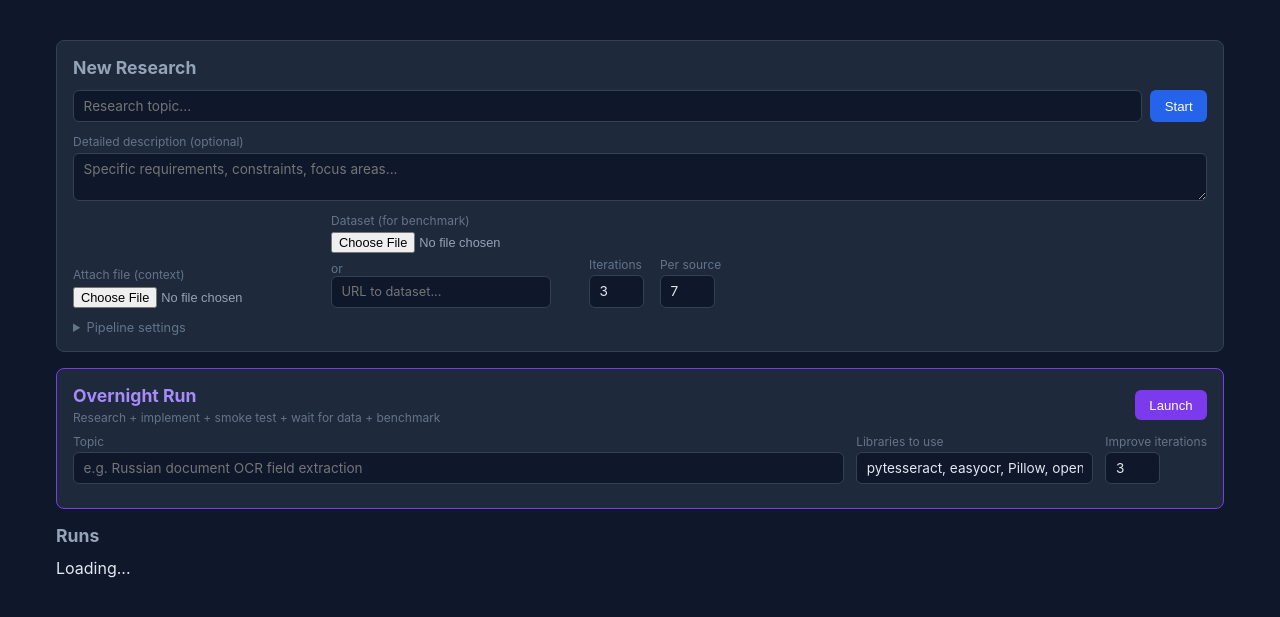
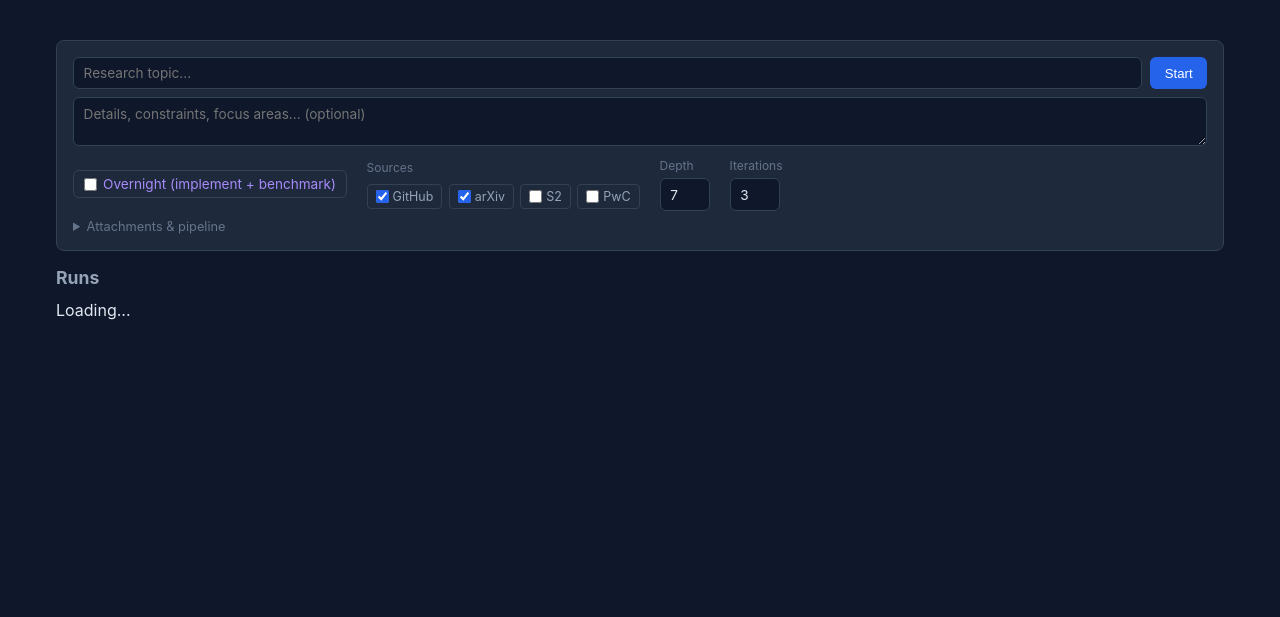
Before and after one commit to russuran/qwen3-code-next_researcher, a FastAPI app: page /dashboard in a window 1280 px wide. Shown: the part 84-701 px from the top of the page. Run offline with FastAPI, Linux system fonts and the light colour scheme; data that the repository does not hold is empty; some libraries are stand-ins or nearby versions.

Commit message:
Unified form: overnight is a checkbox, removed separate block
Co-Authored-By: Claude Opus 4.6 (1M context) <noreply@anthropic.com>

```diff
--- a/app/dashboard/routes.py
+++ b/app/dashboard/routes.py
@@ -106,50 +106,11 @@ async def runs_table(request: Request, db: AsyncSession = Depends(get_db)):
     return _render("runs_table.html", runs=runs)
 
 
-@router.post("/overnight", response_class=HTMLResponse)
-async def launch_overnight_form(
-    request: Request,
-    topic: str = Form(...),
-    libraries: str = Form("pytesseract, easyocr, Pillow, opencv-python"),
-    max_iterations: int = Form(3),
-    db: AsyncSession = Depends(get_db),
-    settings: Settings = Depends(get_settings),
-):
-    import httpx as httpx_client
-    try:
-        async with httpx_client.AsyncClient() as client:
-            resp = await client.post(
-                "http://localhost:8000/overnight",
-                json={
-                    "topic": topic, "libraries": libraries,
-                    "max_iterations": max_iterations,
-                },
-                timeout=30,
-            )
-            if resp.status_code == 201:
-                data = resp.json()
-                run_id = data.get("run_id", "")
-                return HTMLResponse(
-                    f'<div style="padding: 0.5rem; background: #2e1065; border: 1px solid #7c3aed; border-radius: 0.375rem;">'
-                    f'Overnight pipeline launched. '
-                    f'<a href="/dashboard/runs/{run_id}" style="color: #a78bfa;">Track progress</a>'
-                    f'</div>'
-                )
-            else:
-                return HTMLResponse(
-                    f'<div style="padding: 0.5rem; background: #450a0a; border: 1px solid #991b1b; border-radius: 0.375rem;">'
-                    f'Error: {resp.text[:200]}</div>'
-                )
-    except Exception as e:
-        return HTMLResponse(f'<div style="color: #ef4444;">Error: {e}</div>')
-
-
 @router.post("/runs", response_class=HTMLResponse)
 async def create_run_form(
     request: Request,
     topic: str = Form(...),
     extra_prompt: str = Form(""),
-    mode: str = Form("greenfield"),
     max_results: int = Form(7),
     db: AsyncSession = Depends(get_db),
     settings: Settings = Depends(get_settings),
@@ -161,6 +122,8 @@ async def create_run_form(
         "iterative", "hypotheses", "contradictions", "synthesize",
     ]
     max_iterations = int(form_data.get("max_iterations", 3))
+    is_overnight = "overnight" in form_data
+    libraries = form_data.get("libraries", "pytesseract, easyocr, Pillow, opencv-python")
 
     # Handle context file
     context_text = ""
@@ -174,40 +137,72 @@ async def create_run_form(
     if extra_prompt.strip():
         enriched_topic += f"\n\nAdditional instructions: {extra_prompt.strip()}"
     if context_text:
-        enriched_topic += f"\n\nContext from attached file ({context_file.filename}):\n{context_text[:5000]}"
+        enriched_topic += f"\n\nContext from file ({context_file.filename}):\n{context_text[:5000]}"
 
+    # Handle dataset upload
+    dataset_file = form_data.get("dataset_file")
+    dataset_url = form_data.get("dataset_url", "").strip()
+
+    if is_overnight:
+        # Launch overnight pipeline
+        import httpx as httpx_client
+        try:
+            async with httpx_client.AsyncClient() as client:
+                resp = await client.post(
+                    "http://localhost:8000/overnight",
+                    json={"topic": enriched_topic, "libraries": libraries, "max_iterations": max_iterations, "sources": list(sources)},
+                    timeout=30,
+                )
+                if resp.status_code == 201:
+                    data = resp.json()
+                    run_id = data.get("run_id", "")
+
+                    # Upload dataset to overnight workspace if provided
+                    if dataset_file and hasattr(dataset_file, 'filename') and dataset_file.filename:
+                        dest = Path(f"workspace/overnight-{run_id[:8]}") / "user_data"
+                        dest.mkdir(parents=True, exist_ok=True)
+                        file_content = await dataset_file.read()
+                        if dataset_file.filename.endswith(".zip"):
+                            import zipfile as zf_mod
+                            import io as io_mod
+                            with zf_mod.ZipFile(io_mod.BytesIO(file_content)) as z:
+                                z.extractall(dest)
+                        else:
+                            (dest / dataset_file.filename).write_bytes(file_content)
+
+                    result = await db.execute(select(Run).order_by(Run.created_at.desc()).limit(50))
+                    runs = list(result.scalars().all())
+                    return _render("runs_table.html", runs=runs)
+        except Exception:
+            pass
+
+    # Regular research run
     body = RunCreate(
         topic=enriched_topic,
-        mode=mode,
         sources=list(sources),
         max_results_per_source=max_results,
     )
-
     run = await run_service.create_run(db, body)
 
-    # Handle dataset file/URL
-    dataset_file = form_data.get("dataset_file")
-    dataset_url = form_data.get("dataset_url", "")
     if dataset_file and hasattr(dataset_file, 'filename') and dataset_file.filename:
-        dest = Path(run.output_dir or f"output/run-{str(run.id)[:8]}") / "user_data"
+        dest = Path(f"output/run-{str(run.id)[:8]}") / "user_data"
         dest.mkdir(parents=True, exist_ok=True)
-        content = await dataset_file.read()
-        fname = dataset_file.filename
-        if fname.endswith(".zip"):
+        file_content = await dataset_file.read()
+        if dataset_file.filename.endswith(".zip"):
             import zipfile as zf_mod
             import io as io_mod
-            with zf_mod.ZipFile(io_mod.BytesIO(content)) as z:
+            with zf_mod.ZipFile(io_mod.BytesIO(file_content)) as z:
                 z.extractall(dest)
         else:
-            (dest / fname).write_bytes(content)
+            (dest / dataset_file.filename).write_bytes(file_content)
 
     run.config = {
         **(run.config or {}),
         "stages": list(stages),
-        "extra_prompt": extra_prompt,
+        "extra_prompt": extra_prompt.strip(),
         "original_topic": topic,
         "max_iterations": max_iterations,
-        "dataset_url": dataset_url.strip(),
+        "dataset_url": dataset_url,
     }
     await db.commit()
 
--- a/app/dashboard/templates/runs_list.html
+++ b/app/dashboard/templates/runs_list.html
@@ -3,44 +3,70 @@
 {% block nav_runs %}class="active"{% endblock %}
 {% block content %}
 
-{# === Research Form === #}
 <div class="card">
-    <h2>New Research</h2>
     <form hx-post="/dashboard/runs" hx-target="#runs-table" hx-swap="innerHTML" hx-indicator="#spinner" hx-encoding="multipart/form-data">
-        <div class="form-row">
-            <input type="text" name="topic" placeholder="Research topic..." required style="flex: 2;">
-            <button class="btn" type="submit">Start</button>
+        {# Row 1: Topic + Start #}
+        <div class="form-row" style="margin-bottom: 0.5rem;">
+            <input type="text" name="topic" placeholder="Research topic..." required style="flex: 1;">
+            <button class="btn" type="submit" id="start-btn">Start</button>
             <span id="spinner" class="htmx-indicator text-dim">Starting...</span>
         </div>
-        <div class="mt-1">
-            <label class="form-label">Detailed description (optional)</label>
-            <textarea name="extra_prompt" rows="2" placeholder="Specific requirements, constraints, focus areas..." style="width: 100%; resize: vertical;"></textarea>
-        </div>
-        <div class="mt-1 flex flex-wrap" style="gap: 1rem; align-items: end;">
-            <div>
-                <label class="form-label">Attach file (context)</label>
-                <input type="file" name="context_file" accept=".txt,.md,.pdf,.json" style="font-size: 0.8rem; color: var(--text-dim);">
-            </div>
-            <div>
-                <label class="form-label">Dataset (for benchmark)</label>
-                <input type="file" name="dataset_file" accept=".zip,.tar.gz" style="font-size: 0.8rem; color: var(--text-dim);">
-                <div class="text-xs text-muted mt-1">or</div>
-                <input type="text" name="dataset_url" placeholder="URL to dataset..." style="width: 220px; font-size: 0.8rem;">
-            </div>
-            <div>
-                <label class="form-label">Iterations</label>
-                <input type="number" name="max_iterations" value="3" min="1" max="10" style="width: 55px;">
-            </div>
-            <div>
-                <label class="form-label">Per source</label>
-                <input type="number" name="max_results" value="7" min="1" max="30" style="width: 55px;">
+
+        {# Row 2: Description #}
+        <textarea name="extra_prompt" rows="2" placeholder="Details, constraints, focus areas... (optional)" style="width: 100%; resize: vertical; margin-bottom: 0.5rem;"></textarea>
+
+        {# Row 3: Settings row #}
+        <div class="settings-row">
+            <label class="toggle-item">
+                <input type="checkbox" name="overnight" id="overnight-toggle" onchange="document.getElementById('libs-field').style.display=this.checked?'block':'none'">
+                <span>Overnight (implement + benchmark)</span>
+            </label>
+
+            <div class="setting-group">
+                <label class="form-label">Sources</label>
+                <div class="check-group">
+                    <label class="check-item"><input type="checkbox" name="sources" value="github" checked> GitHub</label>
+                    <label class="check-item"><input type="checkbox" name="sources" value="arxiv" checked> arXiv</label>
+                    <label class="check-item"><input type="checkbox" name="sources" value="semantic_scholar"> S2</label>
+                    <label class="check-item"><input type="checkbox" name="sources" value="papers_with_code"> PwC</label>
                 </div>
             </div>
 
-        <details class="mt-2">
-            <summary style="cursor: pointer; color: var(--text-muted); font-size: 0.8rem;">Pipeline settings</summary>
-            <div class="mt-1 flex flex-wrap" style="gap: 1rem;">
+            <div class="setting-group">
+                <label class="form-label">Depth</label>
+                <input type="number" name="max_results" value="7" min="1" max="30" style="width: 50px;">
+            </div>
+
+            <div class="setting-group">
+                <label class="form-label">Iterations</label>
+                <input type="number" name="max_iterations" value="3" min="1" max="10" style="width: 50px;">
+            </div>
+        </div>
+
+        {# Row 4: Overnight libs (hidden by default) #}
+        <div id="libs-field" style="display: none; margin-top: 0.5rem;">
+            <label class="form-label">Libraries for implementation</label>
+            <input type="text" name="libraries" value="pytesseract, easyocr, Pillow, opencv-python" style="width: 100%;">
+        </div>
+
+        {# Row 5: Attachments #}
+        <details style="margin-top: 0.5rem;">
+            <summary style="cursor: pointer; color: var(--text-muted); font-size: 0.8rem;">Attachments & pipeline</summary>
+            <div class="mt-1 flex flex-wrap" style="gap: 1rem; align-items: end;">
                 <div>
+                    <label class="form-label">Context file</label>
+                    <input type="file" name="context_file" accept=".txt,.md,.pdf,.json" style="font-size: 0.78rem; color: var(--text-dim);">
+                </div>
+                <div>
+                    <label class="form-label">Dataset</label>
+                    <input type="file" name="dataset_file" accept=".zip,.tar.gz" style="font-size: 0.78rem; color: var(--text-dim);">
+                </div>
+                <div>
+                    <label class="form-label">Dataset URL</label>
+                    <input type="text" name="dataset_url" placeholder="https://..." style="width: 200px; font-size: 0.8rem;">
+                </div>
+            </div>
+            <div class="mt-1">
                 <label class="form-label">Stages</label>
                 <div class="check-group">
                     <label class="check-item"><input type="checkbox" name="stages" value="plan" checked> Plan</label>
@@ -54,52 +80,18 @@
                     <label class="check-item"><input type="checkbox" name="stages" value="synthesize" checked> Synthesize</label>
                 </div>
             </div>
-                <div>
-                    <label class="form-label">Sources</label>
-                    <div class="check-group">
-                        <label class="check-item"><input type="checkbox" name="sources" value="github" checked> GitHub</label>
-                        <label class="check-item"><input type="checkbox" name="sources" value="arxiv" checked> arXiv</label>
-                        <label class="check-item"><input type="checkbox" name="sources" value="semantic_scholar"> Semantic Scholar</label>
-                        <label class="check-item"><input type="checkbox" name="sources" value="papers_with_code"> Papers With Code</label>
-                    </div>
-                </div>
-            </div>
         </details>
     </form>
 </div>
 
-{# === Overnight Run === #}
-<div class="card" style="border-color: var(--purple);">
-    <form hx-post="/dashboard/overnight" hx-target="#overnight-status" hx-swap="innerHTML" hx-indicator="#overnight-spinner">
-        <div class="card-header" style="margin-bottom: 0.5rem;">
-            <div>
-                <h2 style="color: #a78bfa; margin-bottom: 0;">Overnight Run</h2>
-                <span class="text-xs text-muted">Research + implement + smoke test + wait for data + benchmark</span>
-            </div>
-            <div class="flex items-center gap-1">
-                <span id="overnight-spinner" class="htmx-indicator text-dim">Launching...</span>
-                <button class="btn btn-purple" type="submit">Launch</button>
-            </div>
-        </div>
-        <div class="flex flex-wrap" style="gap: 0.75rem; align-items: end;">
-            <div style="flex: 2; min-width: 200px;">
-                <label class="form-label">Topic</label>
-                <input type="text" name="topic" placeholder="e.g. Russian document OCR field extraction" required style="width: 100%;">
-            </div>
-            <div style="min-width: 180px;">
-                <label class="form-label">Libraries to use</label>
-                <input type="text" name="libraries" value="pytesseract, easyocr, Pillow, opencv-python" style="width: 100%;">
-            </div>
-            <div>
-                <label class="form-label">Improve iterations</label>
-                <input type="number" name="max_iterations" value="3" min="1" max="10" style="width: 55px;">
-            </div>
-        </div>
-        <div id="overnight-status" class="mt-1"></div>
-    </form>
-</div>
+<style>
+    .settings-row { display: flex; align-items: center; gap: 1.25rem; flex-wrap: wrap; }
+    .setting-group { display: flex; flex-direction: column; gap: 0.15rem; }
+    .toggle-item { display: inline-flex; align-items: center; gap: 0.4rem; cursor: pointer; font-size: 0.85rem; color: #a78bfa; padding: 0.3rem 0.6rem; border: 1px solid var(--border); border-radius: 0.375rem; }
+    .toggle-item:hover { border-color: #7c3aed; }
+    .toggle-item input { accent-color: #7c3aed; }
+</style>
 
-{# === Runs Table === #}
 <h2>Runs</h2>
 <div id="runs-table" hx-get="/dashboard/runs/table" hx-trigger="load, every 5s" hx-swap="innerHTML">Loading...</div>
 {% endblock %}
```
Lines whose indentation alone changed are shown as unchanged.
